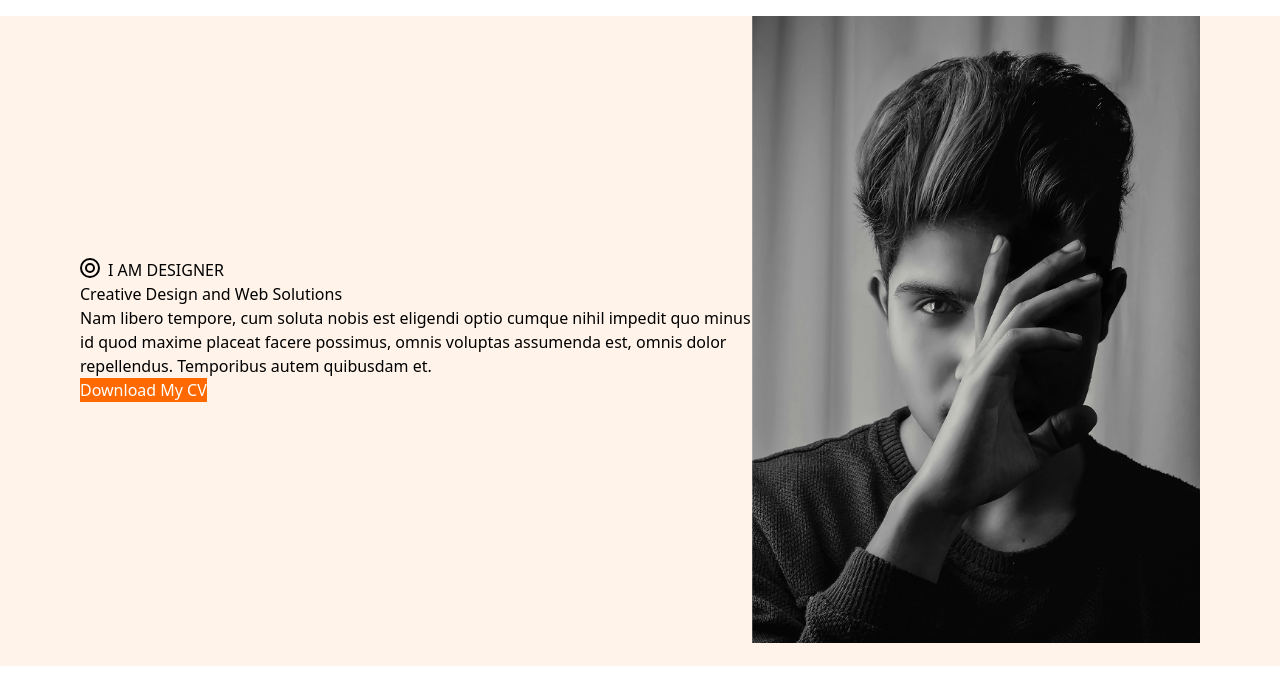
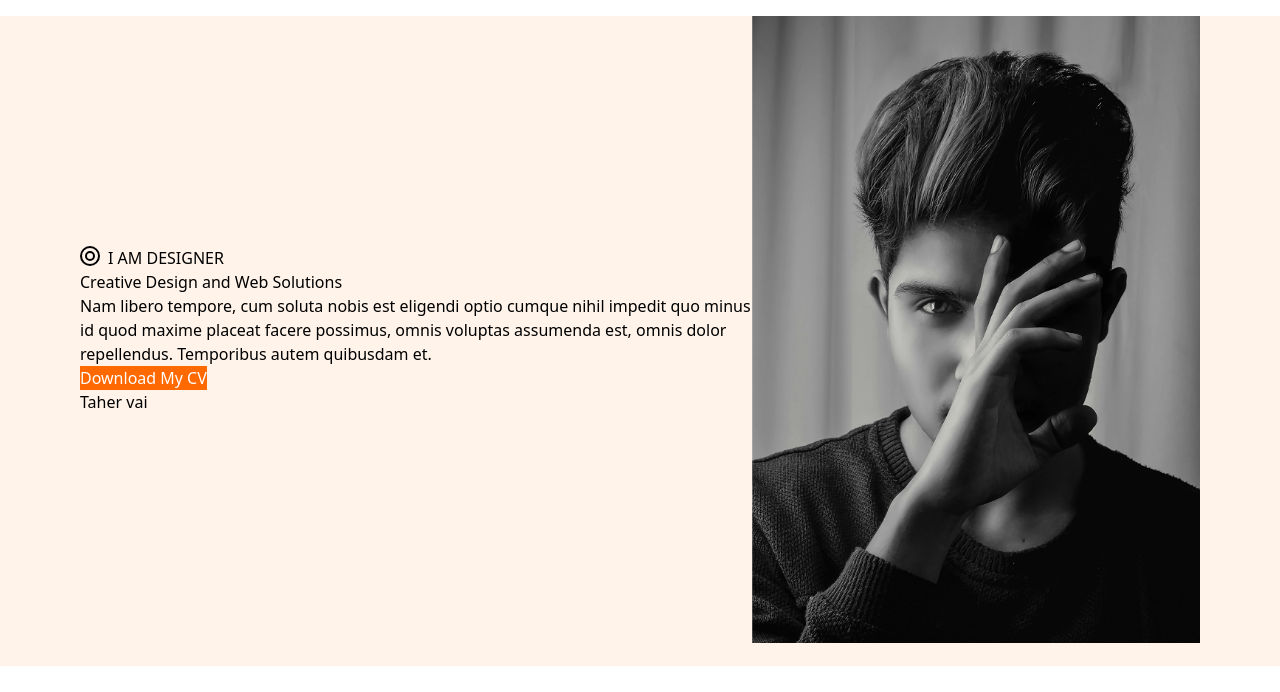
Before and after one commit to MahmudTaher195/creDesign, a plain HTML site: page index.html in a window 1280 px wide. Shown: the part 108-800 px from the top of the page. Drawn offline with nearby package versions, Linux system fonts and the light colour scheme.

Commit message:
ami h1 disi

```diff
--- a/index.html
+++ b/index.html
@@ -53,7 +53,7 @@
                <button class="bg-orange-500 text-white">
                 Download My CV
                </button>
-
+              <h1>Taher vai</h1>
             </div>
             <div class="banner__right w-full h-full">
                 <img class="w-full h-auto object-cover" src="images/banner.png" alt="">
```
